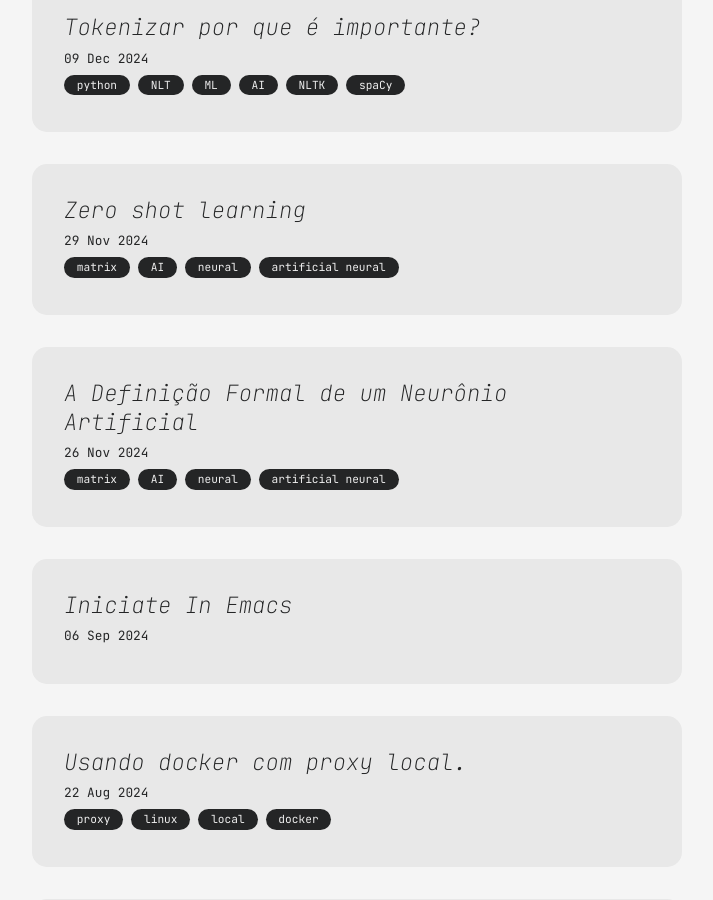
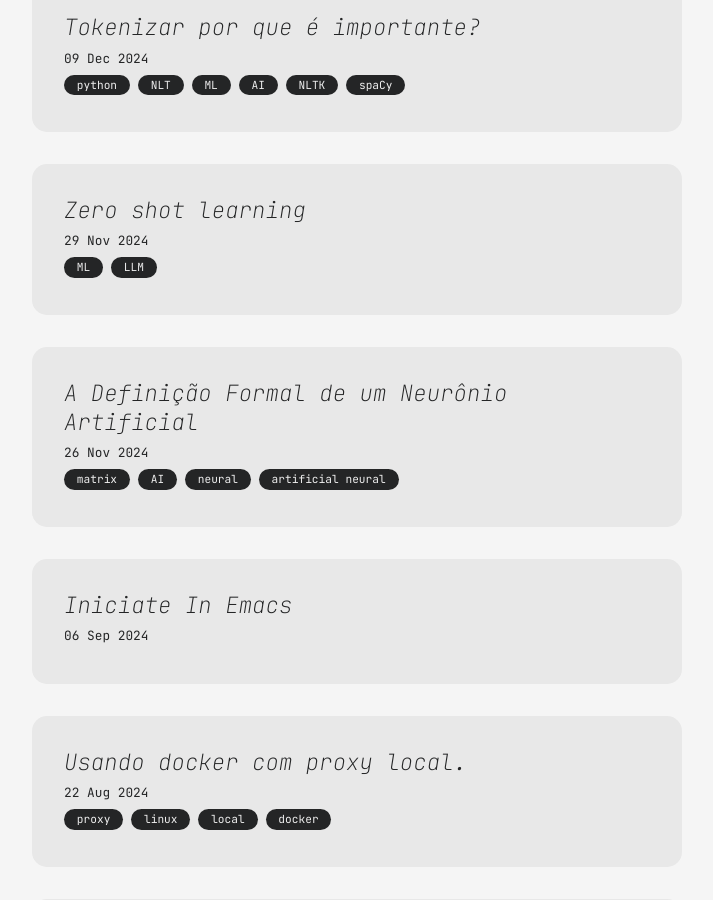
Before and after one commit to christianbaptista/jekyll-blog, a Jekyll site: the page built from index.md, in a window 1280 px wide and 900 px high, scrolled down 501 px. Shown: the whole window, without its empty margins (283-996 px from the left). Built offline with Jekyll 4.4.1, drawn with Linux system fonts in a browser that asks for light colours.

Commit message:
zero shot learning ed.3

```diff
--- a/all_collections/_posts/2024-11-29-zero-shot-learning.md
+++ b/all_collections/_posts/2024-11-29-zero-shot-learning.md
@@ -2,7 +2,7 @@
 layout: post
 title: Zero shot learning
 date: 2024-11-29
-categories: ["matrix", "AI", "neural", "artificial neural"]
+categories: ["ML", "LLM"]
 ---
 
 
```
